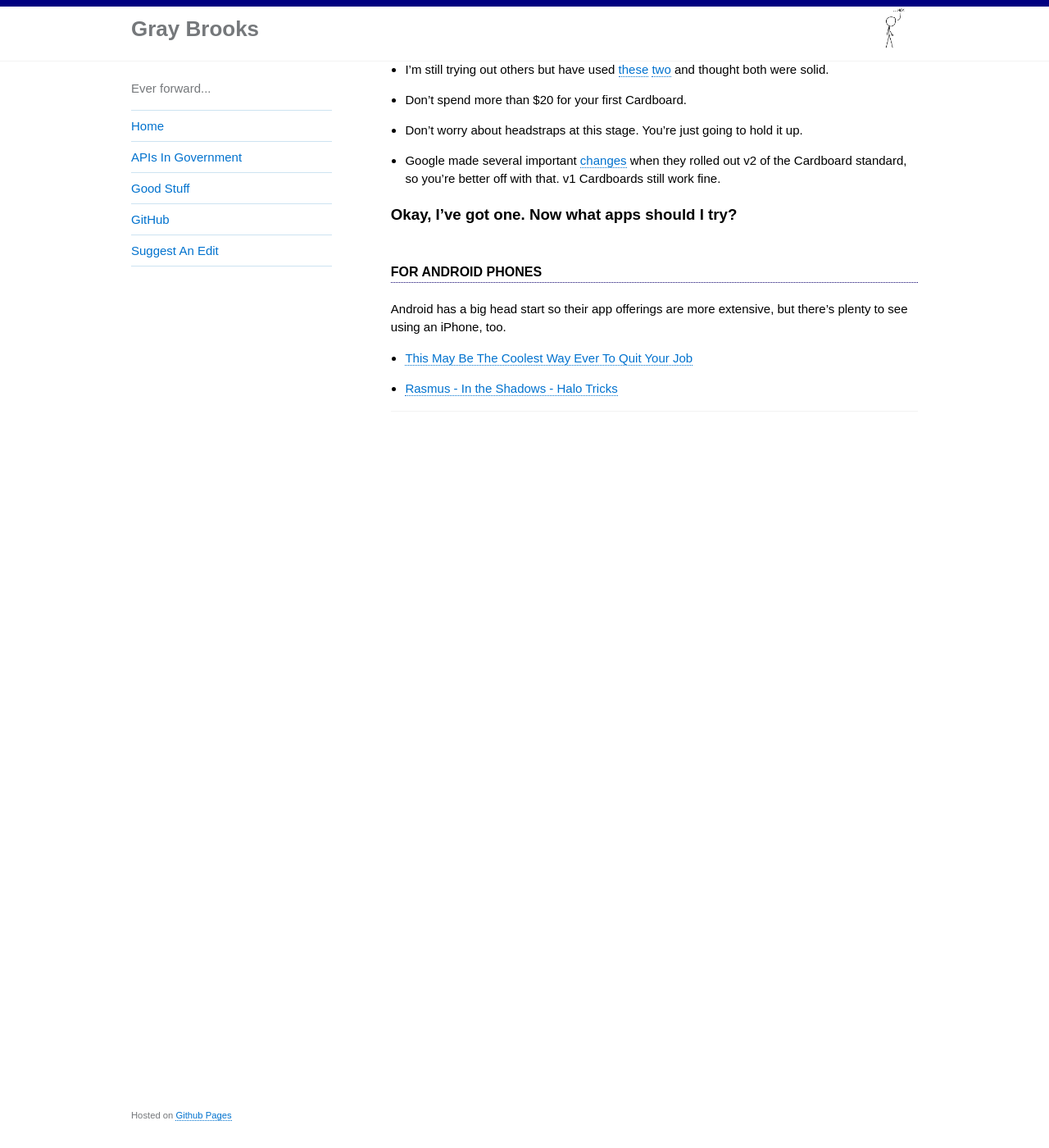
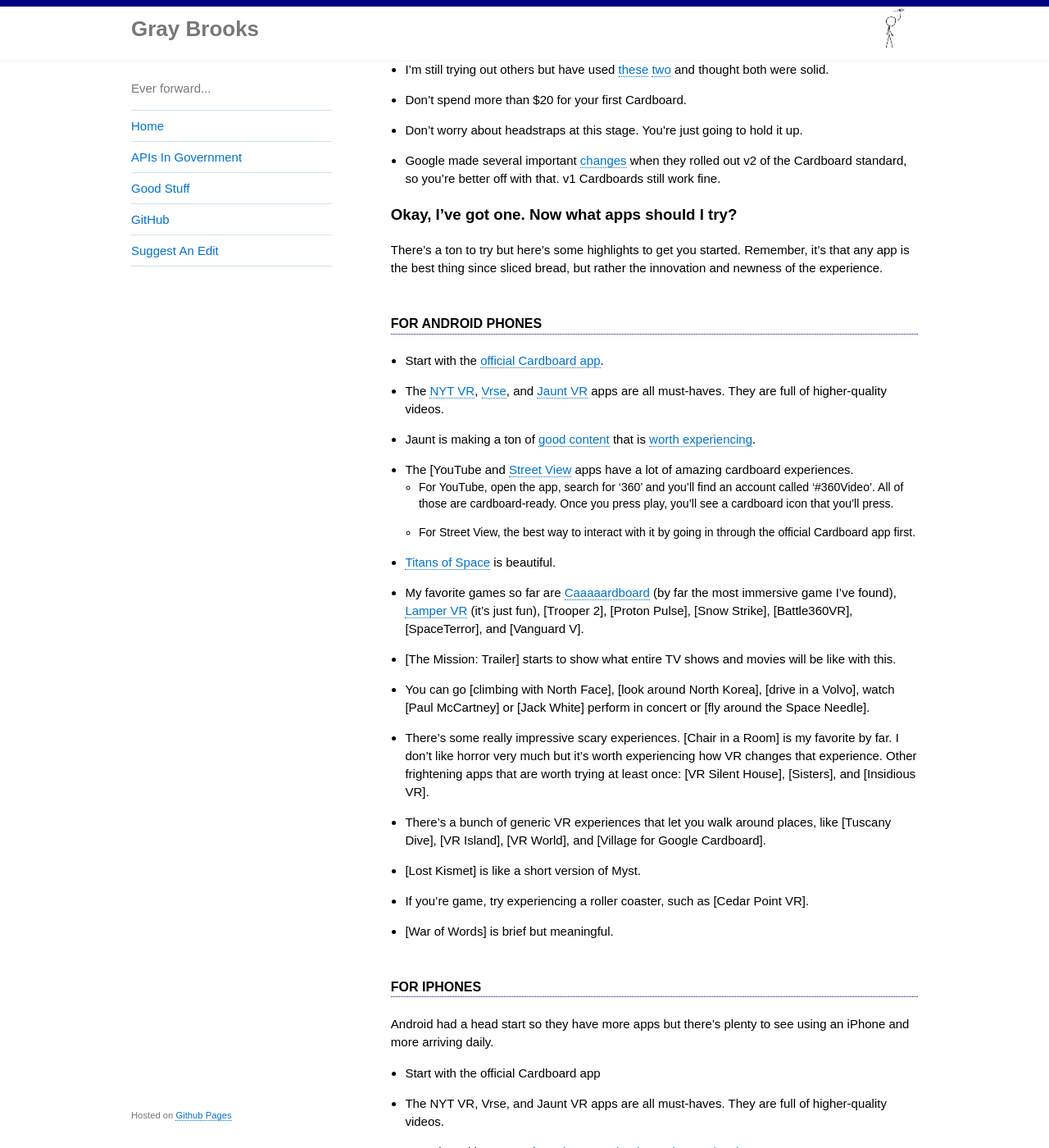
Before and after one commit to gbinal/gbinal.github.com, a Jekyll site: the page built from pages/cardboard.md, in a window 1280 px wide and 1400 px high, scrolled down 633 px. Shown: the whole window at 82% size. Built offline with Jekyll 4.4.1, drawn with Linux system fonts in a browser that asks for light colours; before the commit the page ends 1263 px from its top, so only the background shows below that; some of the changed text lies outside the part shown.

Commit message:
adding more app info

```diff
--- a/pages/cardboard.md
+++ b/pages/cardboard.md
@@ -28,16 +28,35 @@ Like Android phones, there's dozens of choices - most are solid but plenty are c
 
 ### Okay, I've got one.  Now what apps should I try?
 
+There's a ton to try but here's some highlights to get you started. Remember, it's that any app is the best thing since sliced bread, but rather the innovation and newness of the experience.
+
 #### For Android phones
 
+* Start with the [official Cardboard app]().
+* The [NYT VR](), [Vrse](), and [Jaunt VR]() apps are all must-haves.  They are full of higher-quality videos.
+* Jaunt is making a ton of [good content](https://play.google.com/store/apps/developer?id=Jaunt+Inc) that is [worth experiencing](http://www.jauntvr.com/content/).
+* The [YouTube and [Street View]() apps have a lot of amazing cardboard experiences.
+  * For YouTube, open the app, search for '360' and you'll find an account called '#360Video'.  All of those are cardboard-ready.  Once you press play, you'll see a cardboard icon that you'll press.
+  * For Street View, the best way to interact with it by going in through the official Cardboard app first.
+* [Titans of Space]() is beautiful.
+* My favorite games so far are [Caaaaardboard]() (by far the most immersive game I've found), [Lamper VR]() (it's just fun), [Trooper 2], [Proton Pulse], [Snow Strike], [Battle360VR], [SpaceTerror], and [Vanguard V].
+* [The Mission: Trailer] starts to show what entire TV shows and movies will be like with this.
+* You can go [climbing with North Face], [look around North Korea], [drive in a Volvo], watch [Paul McCartney] or [Jack White] perform in concert or [fly around the Space Needle].
+* There's some really impressive scary experiences.  [Chair in a Room] is my favorite by far.  I don't like horror very much but it's worth experiencing how VR changes that experience.  Other frightening apps that are worth trying at least once:  [VR Silent House], [Sisters], and [Insidious VR].
+* There's a bunch of generic VR experiences that let you walk around places, like [Tuscany Dive], [VR Island], [VR World], and [Village for Google Cardboard].
+* [Lost Kismet] is like a short version of Myst.
+* If you're game, try experiencing a roller coaster, such as [Cedar Point VR].
+* [War of Words] is brief but meaningful.
 
+#### For iPhones
 
+Android had a head start so they have more apps but there's plenty to see using an iPhone and more arriving daily.
 
-
-Android has a big head start so their app offerings are more extensive, but there's plenty to see using an iPhone, too.
-
-
-
-
-* [This May Be The Coolest Way Ever To Quit Your Job](https://www.youtube.com/watch?v=Ew_tdY0V4Zo)
-* [Rasmus - In the Shadows - Halo Tricks](https://www.youtube.com/watch?v=fTjw3xFObP8)
+* Start with the official Cardboard app
+* The NYT VR, Vrse, and Jaunt VR apps are all must-haves.  They are full of higher-quality videos.
+* Jaunt is making [a ton of good content that is worth experiencing](http://www.jauntvr.com/content/).
+* The YouTube and Street View apps have a lot of amazing cardboard experiences.
+  * For YouTube, open the app, search for '360' and you'll find an account called '#360Video'.  All of those are cardboard-ready.  Once you press play, you'll see a cardboard icon that you'll press.
+  * For Street View, the best way to interact with it by going in through the official Cardboard app first.
+* Proton Pulse and Vanguard V are worth trying.  There are others but I haven't had a chance to try them yet.
+* Search the app store for 'google cardboard' and [you'll find more](https://fnd.io/#/us/search?mediaType=ios&term=google%20cardboard).
```
